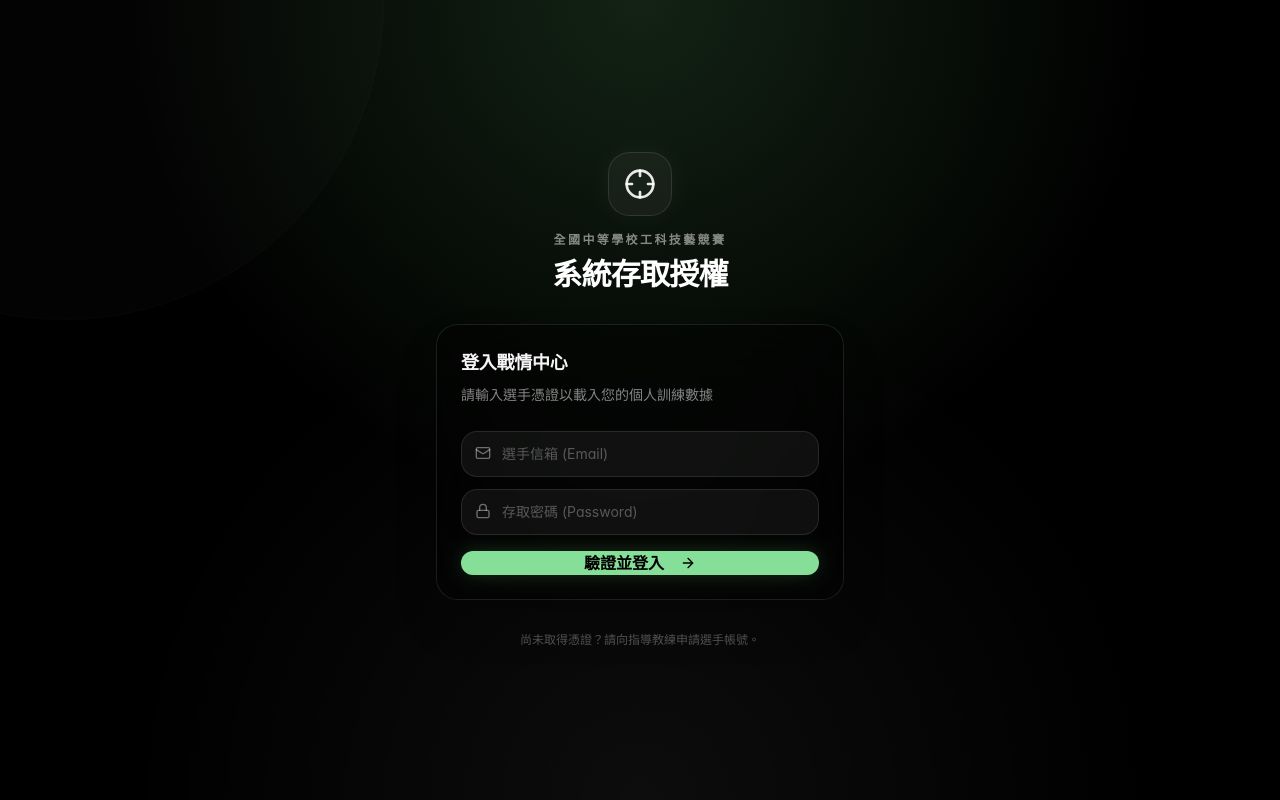
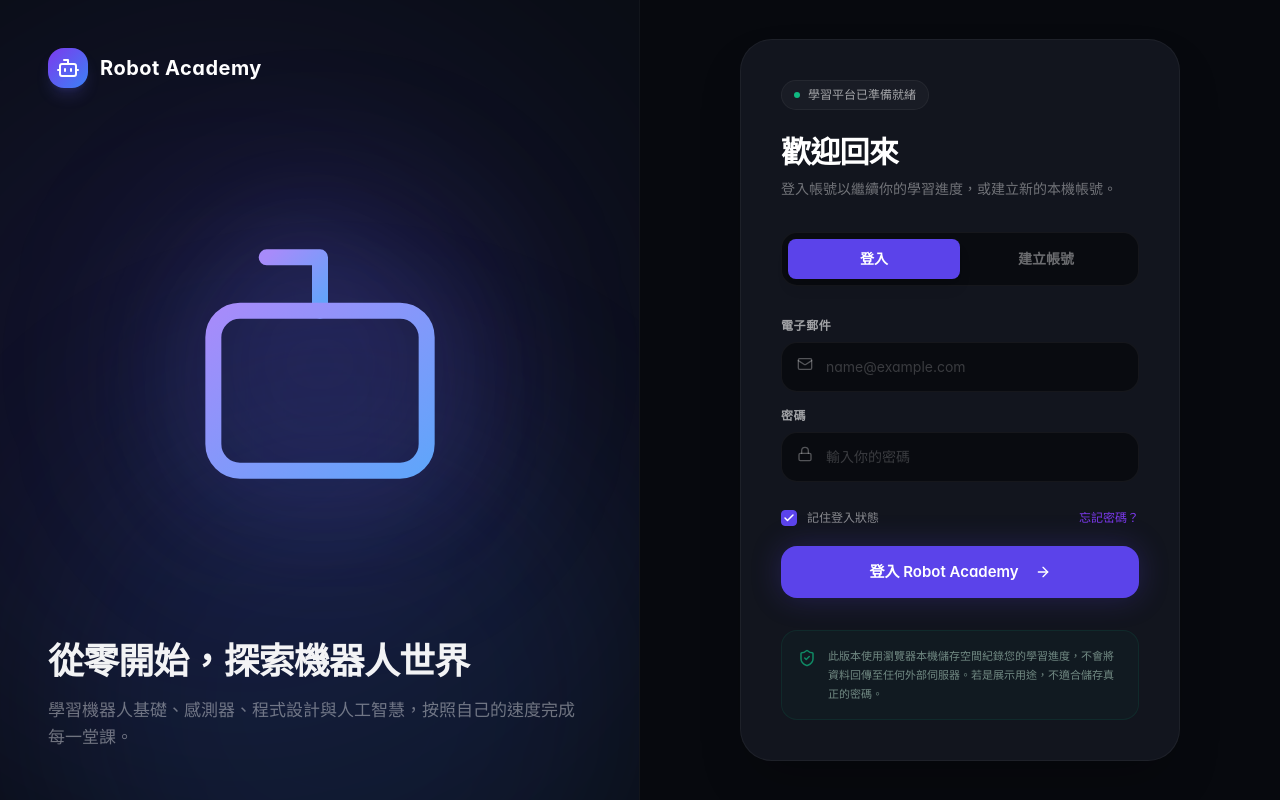
Before and after one commit to LangCheng945/roboticstest, a Next.js app: page /login in a window 1280 px wide. Built offline with nearby package versions, Linux system fonts and the light colour scheme.

Commit message:
Update page.tsx

```diff
--- a/app/login/page.tsx
+++ b/app/login/page.tsx
@@ -2,123 +2,207 @@
 
 import { useState } from "react";
 import { motion } from "framer-motion";
-import { ArrowRight, Crosshair, Lock, Mail } from "lucide-react";
+import { ArrowRight, Bot, Check, Lock, Mail, ShieldCheck } from "lucide-react";
 import { useRouter } from "next/navigation";
 
 import { Button } from "@/components/ui/button";
-import { Card, CardContent, CardDescription, CardHeader, CardTitle } from "@/components/ui/card";
 import { cn } from "@/lib/utils";
 
 export default function LoginPage() {
   const router = useRouter();
+  const [isLogin, setIsLogin] = useState(true);
   const [isLoading, setIsLoading] = useState(false);
 
-  // 模擬登入行為
-  const handleLogin = (e: React.FormEvent) => {
+  // 模擬登入行為並跳轉
+  const handleSubmit = (e: React.FormEvent) => {
     e.preventDefault();
     setIsLoading(true);
-    // 這裡未來可以替換成真實的 Supabase 登入邏輯
     setTimeout(() => {
+      // 在此處可加入寫入 Token 的邏輯，讓 middleware 放行
       router.push("/");
-    }, 1200);
+    }, 1000);
   };
 
   return (
-    <div className="fixed inset-0 z-50 flex flex-col items-center justify-center overflow-hidden bg-black">
-      {/* 背景科技光影特效 */}
-      <div className="absolute inset-0 z-0 bg-[radial-gradient(circle_at_50%_0%,rgba(126,231,135,0.15),transparent_50%),radial-gradient(circle_at_50%_100%,rgba(255,255,255,0.05),transparent_50%)]" />
+    <div className="flex min-h-screen w-full bg-[#050505] text-white selection:bg-indigo-500/30">
 
-      {/* 動態光環 */}
+      {/* ================= 左側：品牌視覺區 (Desktop 專屬) ================= */}
+      <div className="relative hidden w-1/2 flex-col justify-between overflow-hidden border-r border-white/[0.03] bg-[#0A0D14] p-12 lg:flex">
+
+        {/* 背景環境光暈 */}
+        <div className="absolute -left-1/4 top-0 size-[800px] rounded-full bg-indigo-600/10 blur-[130px]" />
+        <div className="absolute -bottom-1/4 right-0 size-[600px] rounded-full bg-blue-500/10 blur-[100px]" />
+
+        {/* 左上角 Logo */}
+        <div className="relative z-10 flex items-center gap-3">
+          <div className="grid size-10 place-items-center rounded-xl bg-gradient-to-br from-[#7C3AED] to-[#3B82F6] shadow-lg shadow-indigo-500/20">
+            <Bot className="size-6 text-white" />
+          </div>
+          <span className="text-xl font-bold tracking-wide">Robot Academy</span>
+        </div>
+
+        {/* 中央巨型漸層 Icon */}
+        <div className="relative z-10 flex flex-1 items-center justify-center">
           <motion.div
-        animate={{ rotate: 360 }}
-        transition={{ duration: 150, repeat: Infinity, ease: "linear" }}
-        className="absolute -top-[40vh] -left-[20vw] size-[80vh] rounded-full border border-white/[0.02] bg-white/[0.01]"
+            initial={{ scale: 0.9, opacity: 0 }}
+            animate={{ scale: 1, opacity: 1 }}
+            transition={{ duration: 0.8, ease: "easeOut" }}
+            className="relative"
+          >
+            {/* 圖示背後的強烈發光層 */}
+            <div className="absolute inset-0 rounded-full bg-indigo-500/20 blur-[80px]" />
+
+            <Bot
+              className="relative z-10 size-80 drop-shadow-[0_0_50px_rgba(99,102,241,0.3)]"
+              strokeWidth={1.2}
+              style={{ stroke: "url(#blue-purple-gradient)" }}
             />
 
-      <motion.div
-        initial={{ opacity: 0, y: 30 }}
-        animate={{ opacity: 1, y: 0 }}
-        transition={{ duration: 0.6, ease: [0.22, 1, 0.36, 1] }}
-        className="relative z-10 w-full max-w-md px-5"
-      >
-        <div className="mb-8 flex flex-col items-center text-center">
-          <div className="mb-4 grid size-16 place-items-center rounded-2xl border border-white/10 bg-white/5 shadow-[0_0_30px_rgba(255,255,255,0.05)]">
-            <Crosshair className="size-8 text-white/90" strokeWidth={2} />
-          </div>
-          <p className="mb-2 text-xs font-bold tracking-[0.2em] text-white/50">
-            全國中等學校工科技藝競賽
-          </p>
-          <h1 className="text-3xl font-bold tracking-tight text-white">
-            系統存取授權
-          </h1>
+            {/* 隱藏的 SVG 定義，用來渲染上方 Icon 的紫藍漸層邊線 */}
+            <svg width="0" height="0">
+              <linearGradient id="blue-purple-gradient" x1="0%" y1="0%" x2="100%" y2="100%">
+                <stop stopColor="#A78BFA" offset="0%" />
+                <stop stopColor="#60A5FA" offset="100%" />
+              </linearGradient>
+            </svg>
+          </motion.div>
         </div>
 
-        <Card className="border-white/10 bg-black/40 backdrop-blur-2xl shadow-2xl">
-          <CardHeader className="pb-4">
-            <CardTitle className="text-lg">登入戰情中心</CardTitle>
-            <CardDescription className="text-white/50">
-              請輸入選手憑證以載入您的個人訓練數據
-            </CardDescription>
-          </CardHeader>
+        {/* 左下角文案 */}
+        <div className="relative z-10 max-w-xl">
+          <h1 className="mb-4 text-4xl font-bold tracking-tight text-white/95">
+            從零開始，探索機器人世界
+          </h1>
+          <p className="text-[17px] leading-relaxed text-white/40">
+            學習機器人基礎、感測器、程式設計與人工智慧，按照自己的速度完成每一堂課。
+          </p>
+        </div>
+      </div>
 
-          <CardContent>
-            <form onSubmit={handleLogin} className="space-y-4">
-              <div className="space-y-3">
+      {/* ================= 右側：登入與註冊表單區 ================= */}
+      <div className="flex w-full flex-1 items-center justify-center bg-[#07090E] p-6 lg:w-1/2">
+        <motion.div
+          initial={{ opacity: 0, y: 20 }}
+          animate={{ opacity: 1, y: 0 }}
+          transition={{ duration: 0.5, delay: 0.1 }}
+          className="w-full max-w-[440px]"
+        >
+          {/* 表單卡片主體 */}
+          <div className="rounded-[2rem] border border-white/5 bg-[#12151E] p-8 shadow-2xl sm:p-10">
+
+            {/* 頂部狀態標籤 */}
+            <div className="mb-6 inline-flex items-center gap-2 rounded-full border border-white/5 bg-white/[0.03] px-3 py-1.5 text-xs font-medium text-white/60">
+              <span className="size-1.5 rounded-full bg-emerald-500" />
+              學習平台已準備就緒
+            </div>
+
+            <h2 className="mb-2 text-3xl font-bold tracking-tight">歡迎回來</h2>
+            <p className="mb-8 text-sm leading-relaxed text-white/40">
+              登入帳號以繼續你的學習進度，或建立新的本機帳號。
+            </p>
+
+            {/* 登入 / 註冊 頁籤切換 */}
+            <div className="mb-8 flex rounded-xl border border-white/5 bg-[#090B10] p-1.5">
+              <button
+                onClick={() => setIsLogin(true)}
+                className={cn(
+                  "flex-1 rounded-lg py-2.5 text-sm font-semibold transition-all duration-300",
+                  isLogin ? "bg-[#5B43EA] text-white shadow-lg" : "text-white/40 hover:text-white/80"
+                )}
+              >
+                登入
+              </button>
+              <button
+                onClick={() => setIsLogin(false)}
+                className={cn(
+                  "flex-1 rounded-lg py-2.5 text-sm font-semibold transition-all duration-300",
+                  !isLogin ? "bg-[#5B43EA] text-white shadow-lg" : "text-white/40 hover:text-white/80"
+                )}
+              >
+                建立帳號
+              </button>
+            </div>
+
+            {/* 表單輸入區 */}
+            <form onSubmit={handleSubmit} className="space-y-5">
+              <div className="space-y-4">
+                <div>
+                  <label className="mb-2 block text-xs font-semibold tracking-wider text-white/60">
+                    電子郵件
+                  </label>
                   <div className="relative">
-                  <Mail className="absolute left-3.5 top-3.5 size-4 text-white/40" />
+                    <Mail className="absolute left-4 top-3.5 size-4 text-white/30" />
                     <input
                       type="email"
-                    placeholder="選手信箱 (Email)"
+                      placeholder="name@example.com"
                       required
-                    className={cn(
-                      "w-full rounded-xl border border-white/10 bg-white/5 py-3 pl-10 pr-4 text-sm text-white transition-colors",
-                      "placeholder:text-white/30 focus:border-success/50 focus:bg-white/10 focus:outline-none focus:ring-1 focus:ring-success/50"
-                    )}
-                  />
-                </div>
-
-                <div className="relative">
-                  <Lock className="absolute left-3.5 top-3.5 size-4 text-white/40" />
-                  <input
-                    type="password"
-                    placeholder="存取密碼 (Password)"
-                    required
-                    className={cn(
-                      "w-full rounded-xl border border-white/10 bg-white/5 py-3 pl-10 pr-4 text-sm text-white transition-colors",
-                      "placeholder:text-white/30 focus:border-success/50 focus:bg-white/10 focus:outline-none focus:ring-1 focus:ring-success/50"
-                    )}
+                      className="w-full rounded-xl border border-white/5 bg-[#090B10] py-3.5 pl-11 pr-4 text-sm text-white placeholder:text-white/20 focus:border-[#5B43EA] focus:bg-[#0E111A] focus:outline-none focus:ring-1 focus:ring-[#5B43EA] transition-colors"
                     />
                   </div>
                 </div>
 
+                <div>
+                  <label className="mb-2 block text-xs font-semibold tracking-wider text-white/60">
+                    密碼
+                  </label>
+                  <div className="relative">
+                    <Lock className="absolute left-4 top-3.5 size-4 text-white/30" />
+                    <input
+                      type="password"
+                      placeholder="輸入你的密碼"
+                      required
+                      className="w-full rounded-xl border border-white/5 bg-[#090B10] py-3.5 pl-11 pr-4 text-sm text-white placeholder:text-white/20 focus:border-[#5B43EA] focus:bg-[#0E111A] focus:outline-none focus:ring-1 focus:ring-[#5B43EA] transition-colors"
+                    />
+                  </div>
+                </div>
+              </div>
+
+              {/* 記住我 & 忘記密碼 */}
+              <div className="flex items-center justify-between pt-2">
+                <label className="flex items-center gap-2.5 cursor-pointer group">
+                  <div className="relative flex items-center justify-center">
+                    <input type="checkbox" className="peer sr-only" defaultChecked />
+                    <div className="size-4 rounded-[4px] border border-white/20 bg-[#090B10] transition-colors peer-checked:border-[#5B43EA] peer-checked:bg-[#5B43EA]" />
+                    <Check className="absolute size-3 text-white opacity-0 transition-opacity peer-checked:opacity-100" strokeWidth={3} />
+                  </div>
+                  <span className="text-xs font-medium text-white/50 group-hover:text-white/80 transition-colors">
+                    記住登入狀態
+                  </span>
+                </label>
+
+                <button type="button" className="text-xs font-medium text-[#7C3AED] hover:text-[#9355EA] transition-colors">
+                  忘記密碼？
+                </button>
+              </div>
+
+              {/* 提交按鈕 */}
               <Button
                 type="submit"
-                variant="success"
-                size="lg"
                 disabled={isLoading}
-                className="mt-6 w-full shadow-[0_0_20px_rgba(126,231,135,0.2)]"
+                className="mt-4 h-[52px] w-full rounded-xl bg-[#5B43EA] text-[15px] font-semibold text-white hover:bg-[#4F39D1] active:bg-[#4531B5] shadow-[0_0_30px_rgba(91,67,234,0.25)] transition-all"
               >
                 {isLoading ? (
-                  <motion.div
-                    animate={{ rotate: 360 }}
-                    transition={{ duration: 1, repeat: Infinity, ease: "linear" }}
-                    className="size-5 rounded-full border-2 border-black/30 border-t-black"
-                  />
+                  <div className="size-5 rounded-full border-2 border-white/30 border-t-white animate-spin" />
                 ) : (
                   <>
-                    驗證並登入
+                    {isLogin ? "登入 Robot Academy" : "建立帳號並開始"}
                     <ArrowRight className="ml-2 size-4" />
                   </>
                 )}
               </Button>
             </form>
-          </CardContent>
-        </Card>
 
-        <p className="mt-8 text-center text-xs text-white/30">
-          尚未取得憑證？請向指導教練申請選手帳號。
+            {/* 底部免責聲明 */}
+            <div className="mt-8 flex items-start gap-3 rounded-xl border border-emerald-500/10 bg-emerald-500/[0.03] p-4 text-[11px] leading-[1.7] text-emerald-100/50">
+              <ShieldCheck className="mt-0.5 size-[18px] shrink-0 text-emerald-500/70" />
+              <p>
+                此版本使用瀏覽器本機儲存空間紀錄您的學習進度，不會將資料回傳至任何外部伺服器。若是展示用途，不適合儲存真正的密碼。
               </p>
+            </div>
+
+          </div>
         </motion.div>
+      </div>
     </div>
   );
 }
```
Lines whose indentation alone changed are shown as unchanged.
